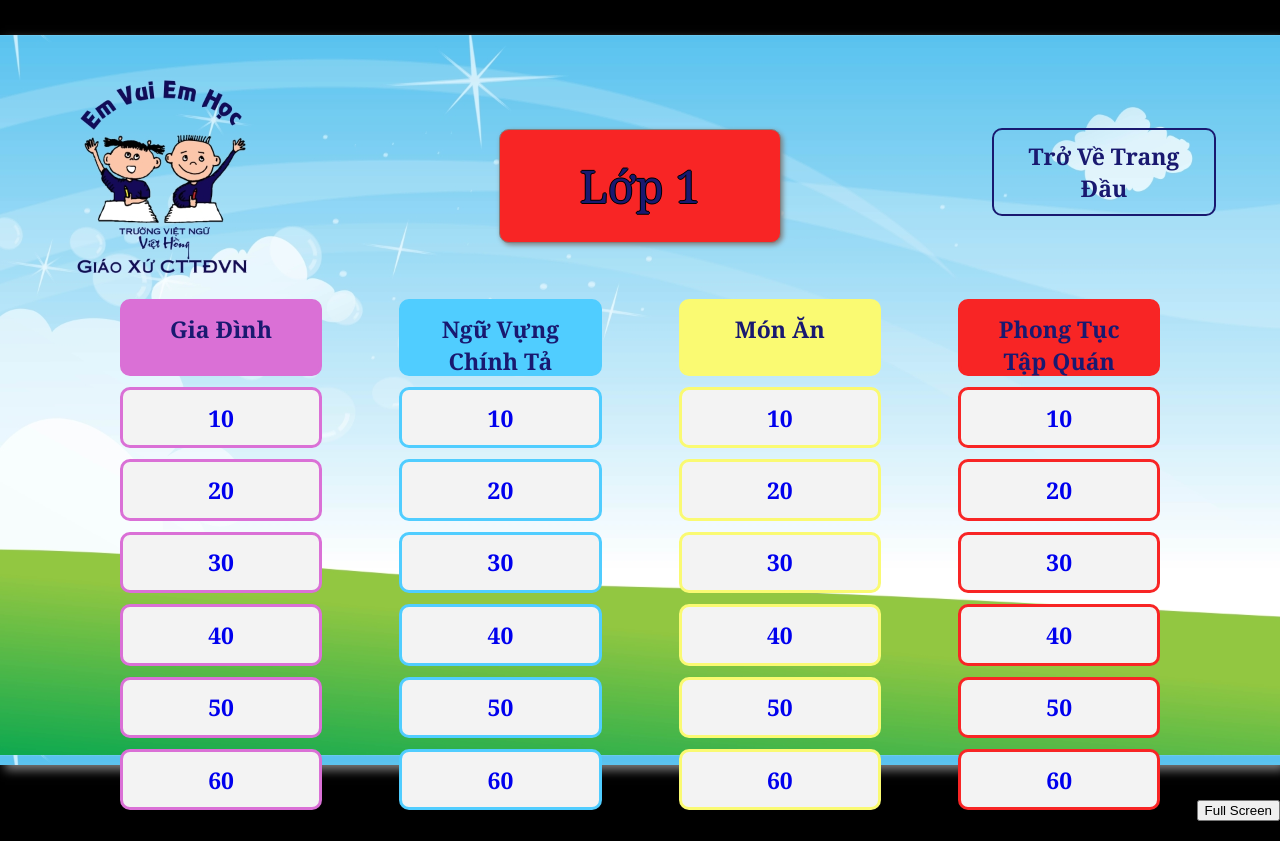
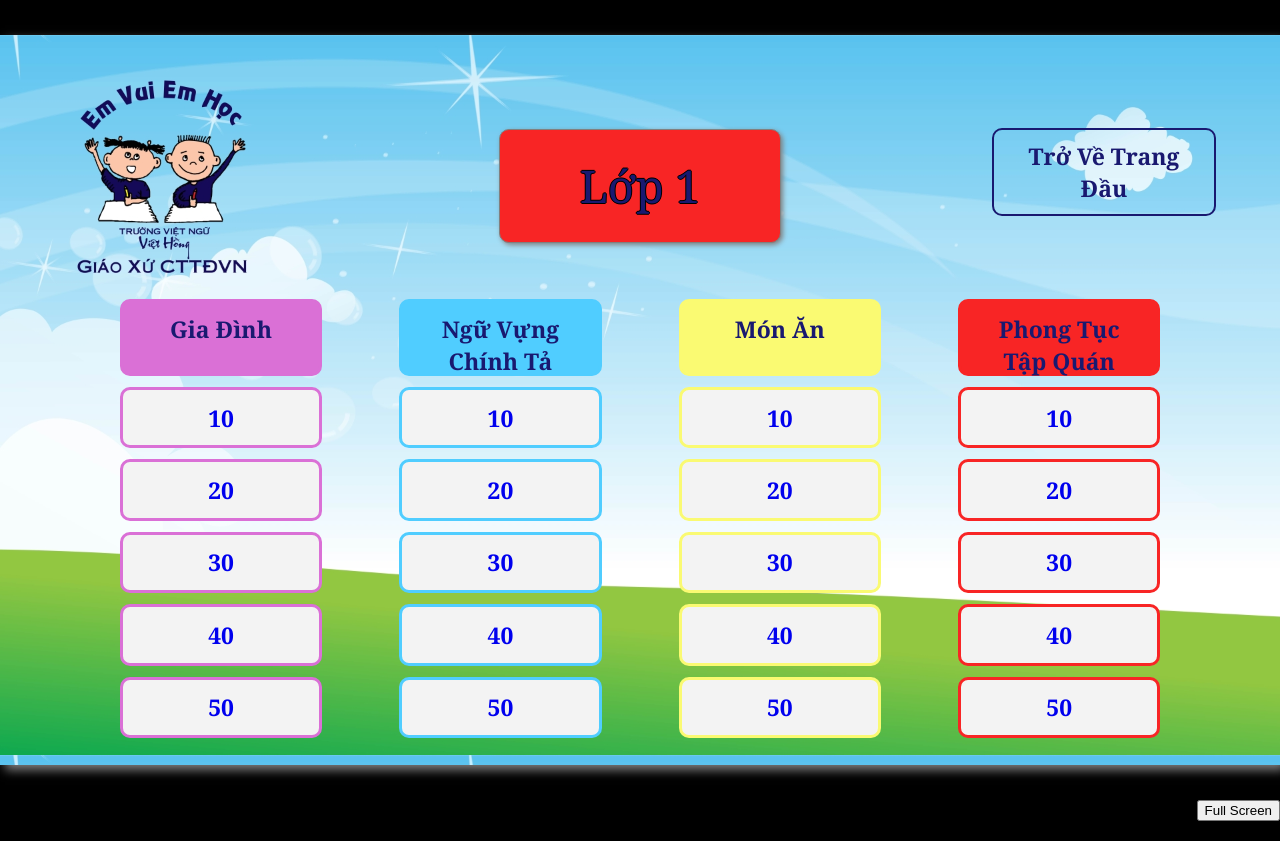
Before and after one commit to ankpham/vh-elimination-round, a React (Create React App) app: page /select-category-and-points/1 in a window 1280 px wide. Built offline with nearby package versions, Linux system fonts and the light colour scheme.

Commit message:
removed 60 pt questiosn

```diff
--- a/src/pages/SelectCategoryAndPoints.jsx
+++ b/src/pages/SelectCategoryAndPoints.jsx
@@ -5,10 +5,6 @@ import {Link, useParams} from 'react-router-dom';
 const SelectCategoryAndPoints = () => {
     const heading = useRef();
     const categoryElement = useRef();
-    const optQuestion1 = useRef();
-    const optQuestion2 = useRef();
-    const optQuestion3 = useRef();
-    const optQuestion4 = useRef();
     const optCategory = useRef(null);
 
     const {grade} = useParams();
@@ -39,12 +35,6 @@ const SelectCategoryAndPoints = () => {
         //removes categories/points depending on grades
         if (grade === "mg" || grade === "vl" || grade === "1") {
             optCategory.current.remove();
-        }
-        else {
-            optQuestion1.current.remove();
-            optQuestion2.current.remove();
-            optQuestion3.current.remove();
-            optQuestion4.current.remove();
         }
 
         //remove used questions
@@ -123,7 +113,6 @@ const SelectCategoryAndPoints = () => {
                                 <Link onClick={() => newUsedQuestion(1,3)} to={"/view-question/" + grade + "/1/30"} className="select border-orchid">30</Link>
                                 <Link onClick={() => newUsedQuestion(1,4)} to={"/view-question/" + grade + "/1/40"} className="select border-orchid">40</Link>
                                 <Link onClick={() => newUsedQuestion(1,5)} to={"/view-question/" + grade + "/1/50"} className="select border-orchid">50</Link>
-                                <Link ref={optQuestion1} onClick={() => newUsedQuestion(1,6)} to={"/view-question/" + grade + "/1/60"} className="select border-orchid">60</Link>
                             </div>
                         </div>
                         <div className="column-container">
@@ -136,7 +125,6 @@ const SelectCategoryAndPoints = () => {
                                 <Link onClick={() => newUsedQuestion(2,3)} to={"/view-question/" + grade + "/2/30"} className="select border-lightblue">30</Link>
                                 <Link onClick={() => newUsedQuestion(2,4)} to={"/view-question/" + grade + "/2/40"} className="select border-lightblue">40</Link>
                                 <Link onClick={() => newUsedQuestion(2,5)} to={"/view-question/" + grade + "/2/50"} className="select border-lightblue">50</Link>
-                                <Link ref={optQuestion2} onClick={() => newUsedQuestion(2,6)} to={"/view-question/" + grade + "/2/60"} className="select border-lightblue">60</Link>
                             </div>
                         </div>
                         <div className="column-container">
@@ -149,7 +137,6 @@ const SelectCategoryAndPoints = () => {
                                 <Link onClick={() => newUsedQuestion(3,3)} to={"/view-question/" + grade + "/3/30"} className="select border-yellow">30</Link>
                                 <Link onClick={() => newUsedQuestion(3,4)} to={"/view-question/" + grade + "/3/40"} className="select border-yellow">40</Link>
                                 <Link onClick={() => newUsedQuestion(3,5)} to={"/view-question/" + grade + "/3/50"} className="select border-yellow">50</Link>
-                                <Link ref={optQuestion3} onClick={() => newUsedQuestion(3,6)} to={"/view-question/" + grade + "/3/60"} className="select border-yellow">60</Link>
                             </div>
                         </div>
                         <div className="column-container">
@@ -162,7 +149,6 @@ const SelectCategoryAndPoints = () => {
                                 <Link onClick={() => newUsedQuestion(4,3)} to={"/view-question/" + grade + "/4/30"} className="select border-red">30</Link>
                                 <Link onClick={() => newUsedQuestion(4,4)} to={"/view-question/" + grade + "/4/40"} className="select border-red">40</Link>
                                 <Link onClick={() => newUsedQuestion(4,5)} to={"/view-question/" + grade + "/4/50"} className="select border-red">50</Link>
-                                <Link ref={optQuestion4} onClick={() => newUsedQuestion(4,6)} to={"/view-question/" + grade + "/4/60"} className="select border-red">60</Link>
                             </div>
                         </div>
                         <div ref={optCategory} className="column-container">
--- a/src/style/style.css
+++ b/src/style/style.css
@@ -11,7 +11,7 @@
 
 body {
     background-color: rgba(0,0,0);
-    overflow: hidden; /*remove overflow hidden to add scrollbar and access full screen button*/
+    overflow: none; /*remove overflow hidden to add scrollbar and access full screen button*/
     color: midnightblue;
     font-family: Cambria;
     font-weight: 600;
```
